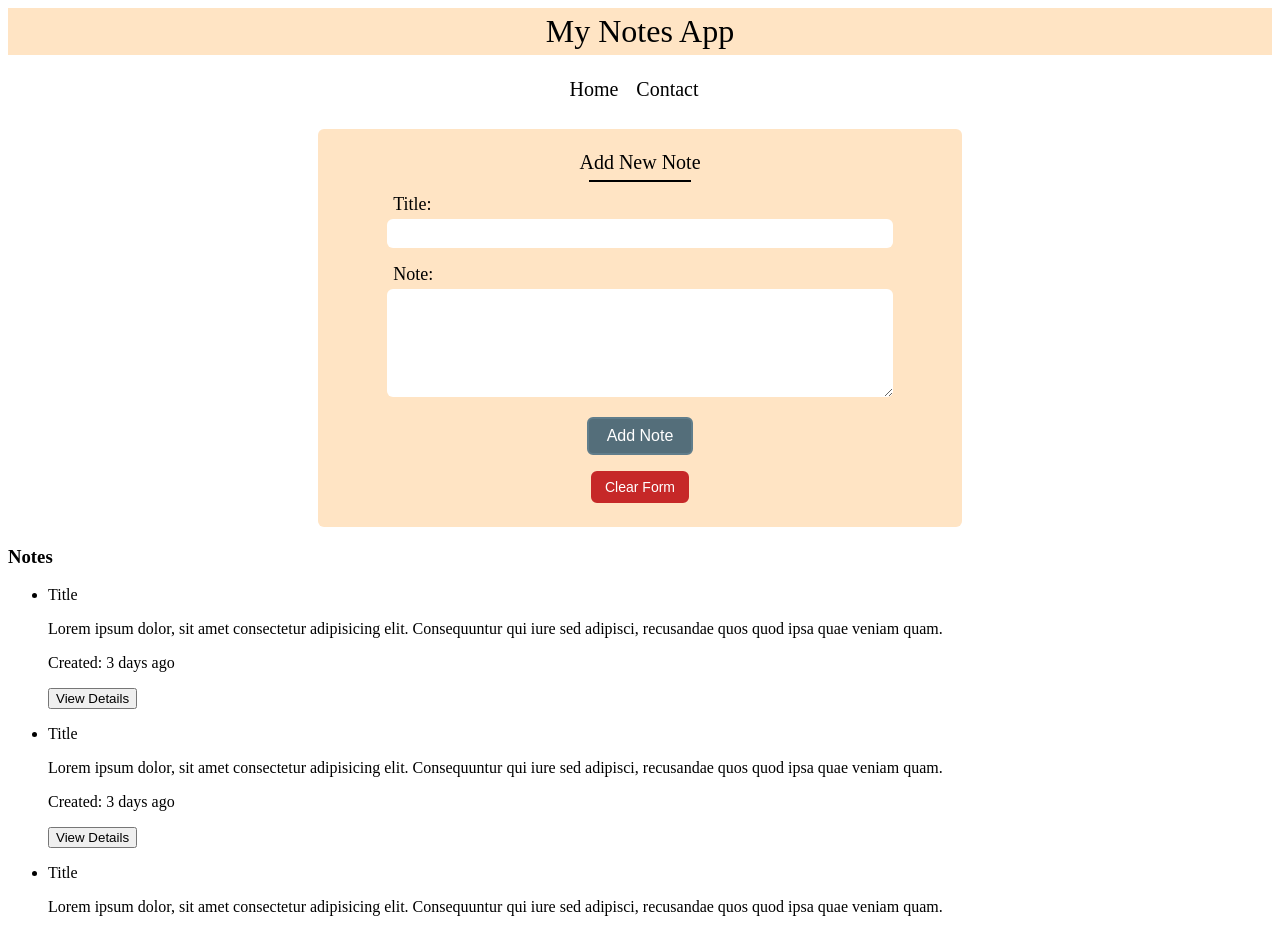
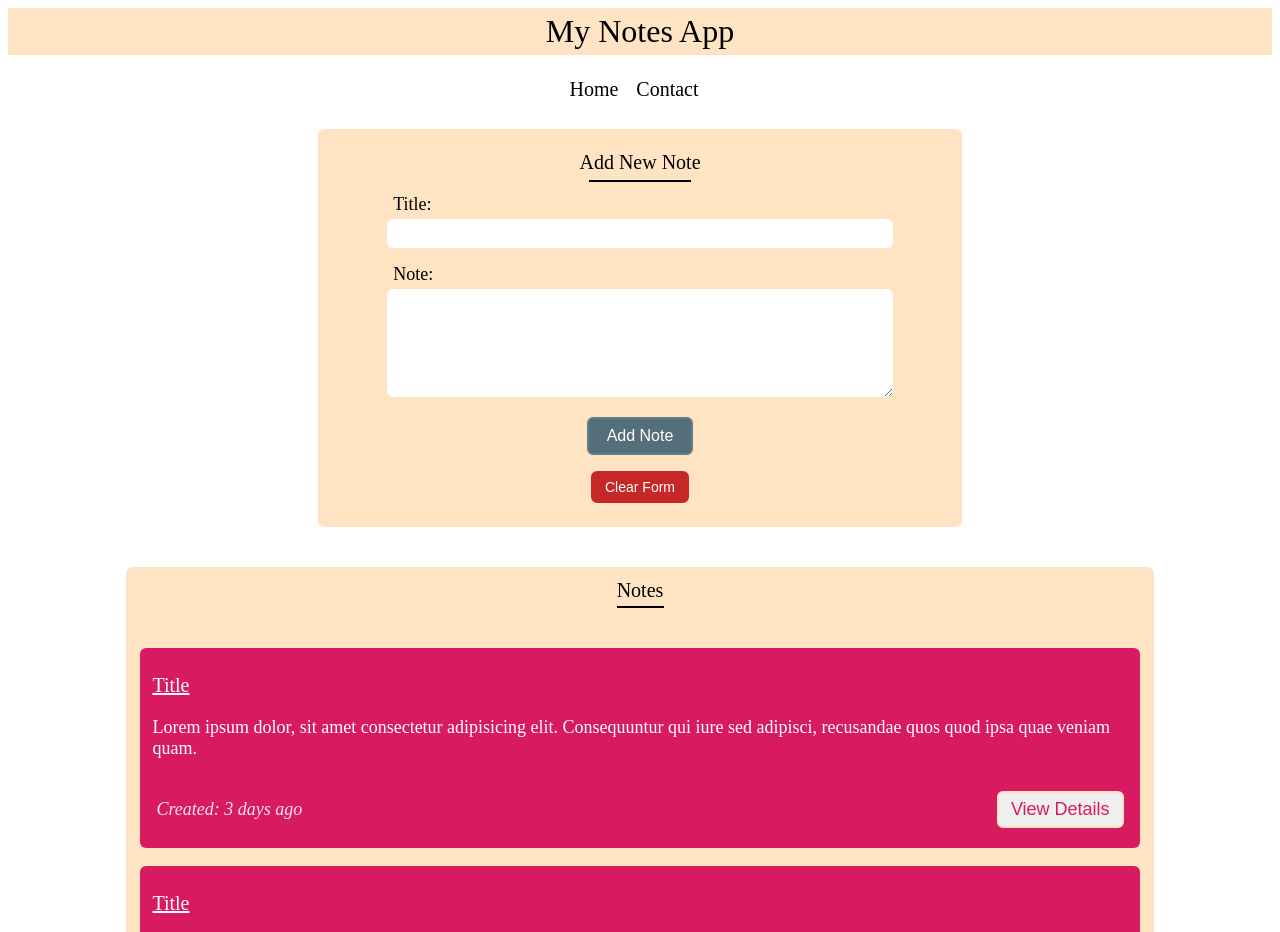
Before and after one commit to Shumieb/NotesAppv1, an Angular app: page / in a window 1280 px wide. Shown: the top 932 px of the page. Built offline with nearby package versions, Linux system fonts and the light colour scheme.

Commit message:
Styles added to note-card and note-list app

```diff
--- a/src/note-card/note-card.component.css
+++ b/src/note-card/note-card.component.css
@@ -0,0 +1,40 @@
+.note-card {
+    list-style: none;
+    background-color: #d81b60;
+    padding: 6px 12px;
+    margin: 18px auto;
+    border-radius: 6px;
+    color: white;
+}
+
+.note-card-title {
+    font-size: 20px;
+    font-weight: normal;
+    text-decoration: underline;
+}
+
+.note-card-details {
+    font-size: 18px;
+}
+
+.note-card-footer {
+    display: flex;
+    justify-content: space-between;
+    padding: 4px;
+    align-items: center;
+}
+
+.note-card-date {
+    font-style: italic;
+    color: #fce4ec;
+    font-size: 18px;
+}
+
+.note-card-btn {
+    font-size: 18px;
+    border-radius: 6px;
+    border: 2px solid bisque;
+    padding: 6px 12px;
+    cursor: pointer;
+    color: #d81b60;
+}
--- a/src/note-card/note-card.component.html
+++ b/src/note-card/note-card.component.html
@@ -1,13 +1,13 @@
-<li>
-    <p>Title</p>
-    <p>Lorem ipsum dolor, sit amet consectetur adipisicing elit.
+<li class="note-card">
+    <p class="note-card-title">Title</p>
+    <p class="note-card-details">Lorem ipsum dolor, sit amet consectetur adipisicing elit.
         Consequuntur qui iure sed adipisci, recusandae quos quod ipsa
         quae veniam quam.
     </p>
-    <div>
-        <p>Created: 3 days ago</p>
+    <div class="note-card-footer">
+        <p class="note-card-date">Created: 3 days ago</p>
         <div>
-            <input type="button" value="View Details">
+            <input type="button" value="View Details" class="note-card-btn">
         </div>
     </div>
 </li>
--- a/src/notes-list/notes-list.component.css
+++ b/src/notes-list/notes-list.component.css
@@ -0,0 +1,27 @@
+.notes-list {
+    width: 80%;
+    margin: 40px auto;
+    background-color: bisque;
+    border-radius: 6px;
+    padding: 8px;
+}
+
+.notes-list-header {
+    text-align: center;
+    font-size: 20px;
+    font-weight: normal;
+    padding: 4px;
+    margin: 0 auto;
+}
+
+hr {
+    border: 1px solid black;
+    width: 45px;
+    margin: 0 auto 16px auto;
+    padding: 0;
+}
+
+ul {
+    padding: 6px;
+    margin: 5px auto;
+}
--- a/src/notes-list/notes-list.component.html
+++ b/src/notes-list/notes-list.component.html
@@ -1,11 +1,10 @@
-<section>
-    <h3>Notes</h3>
-    <div>
+<section class="notes-list">
+    <h3 class="notes-list-header">Notes</h3>
+    <hr>
     <ul>
         <app-note-card />
         <app-note-card />
         <app-note-card />
         <app-note-card />
     </ul>
-    </div>
 </section>
```
Lines whose indentation alone changed are shown as unchanged.
